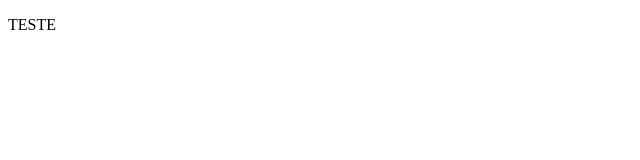
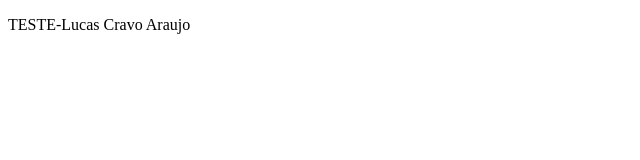
Before and after one commit to lucas-cravo/-IntegracaoEngregaContinua, a plain HTML site: page index.html in a window 1280 px wide. Shown: the whole page, without its empty margins (0-640 px from the left). Drawn offline with Linux system fonts and the light colour scheme.

Commit message:
segundo commit

```diff
--- a/index.html
+++ b/index.html
@@ -7,6 +7,6 @@
     <title>Document</title>
 </head>
 <body>
-    <p>TESTE</p>
+    <p>TESTE-Lucas Cravo Araujo</p>
 </body>
 </html>
```
